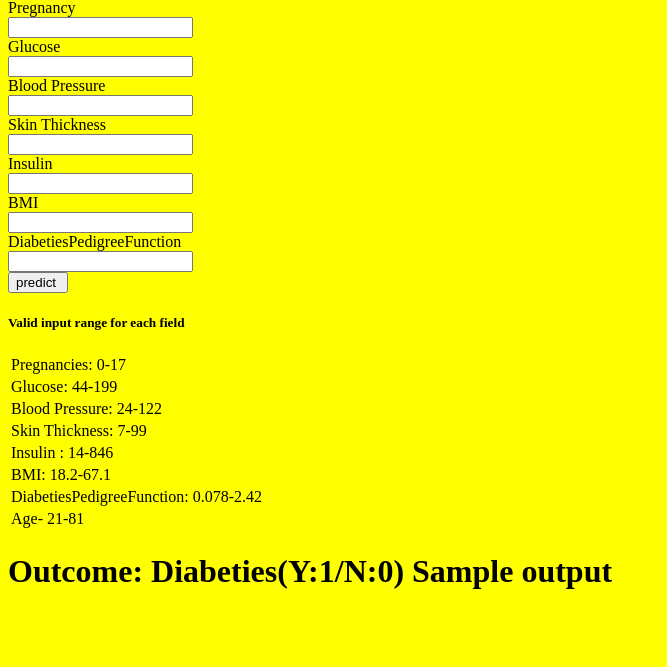
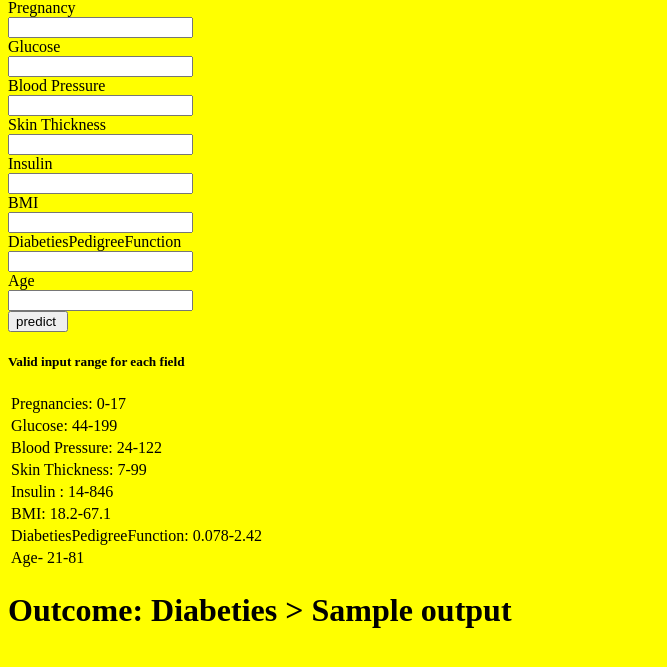
Before and after one commit to Suraj520/data-science, a Flask app: template Machine Learning/DiabetiesClassification/templates/index.html in a window 1280 px wide. Shown: the part 120-787 px from the top of the page, without its empty margins (0-667 px from the left). Run offline with Flask 2, Linux system fonts and the light colour scheme; the template is opened without the code that fills it: most values are stand-ins (such as "Sample title", 1, 10 or a date in 2020); parts of the project's set-up code (start-up, migrations or seed data) failed here and were passed over.

Commit message:
Updated:: Diabeties Classification using KNN

```diff
--- a/Machine Learning/DiabetiesClassification/app.py
+++ b/Machine Learning/DiabetiesClassification/app.py
@@ -10,7 +10,7 @@ def hello_world():
     return render_template("index.html")
 
 
-@app.route('/input_post',methods=['POST','GET'])
+@app.route('/post_predict',methods=['POST','GET'])
 def login():
     pregnancy=request.form['preg']
     glucose=request.form['gluc']
@@ -22,9 +22,13 @@ def login():
     age=request.form['age']
     feature_vector = [pregnancy,glucose,bp,skinthick,insulin,bmi,diabetes_ped,age]
     feature_vector = np.reshape(feature_vector,(1,8))
+    print(feature_vector)
     out = model.predict(feature_vector)[0]
-    print(out)
-    return render_template('index.html',output=out)
+    if out == 1:
+        output = "Yes"
+    else:
+        output = "No"
+    return render_template('index.html',output=output)
 
 if __name__ == '__main__':
     app.run()
--- a/Machine Learning/DiabetiesClassification/templates/index.html
+++ b/Machine Learning/DiabetiesClassification/templates/index.html
@@ -7,7 +7,7 @@
 <body bgcolor="yellow">
 <h1> Diabeties Classification</h1>
 <h4> Use this webapp to predict whether a patient is suffering from diabeties or not.</h4>
-<form action = "/input_post" method="post">
+<form action = "/post_predict" method="post">
     <h2> </h2> Pregnancy <br>
     <input type="text" name = "preg"><br>
     Glucose <br>
@@ -22,6 +22,8 @@
     <input type="text" name="bmi"> <br>
     DiabetiesPedigreeFunction <br>
     <input type="text" name="diabetes_ped"> <br>
+    Age <br>
+    <input type="text" name="age"> <br>
     <input type="submit" value="predict ">
 </form>
 <table>
@@ -53,6 +55,6 @@
   </tr>
 
 </table>
-<h1> Outcome: Diabeties(Y:1/N:0) {{output}}</h1>
+<h1> Outcome: Diabeties > {{output}}</h1>
 </body>
 </html>
```
Also changed, not shown: Machine Learning/DiabetiesClassification/images/Webapp.png.
